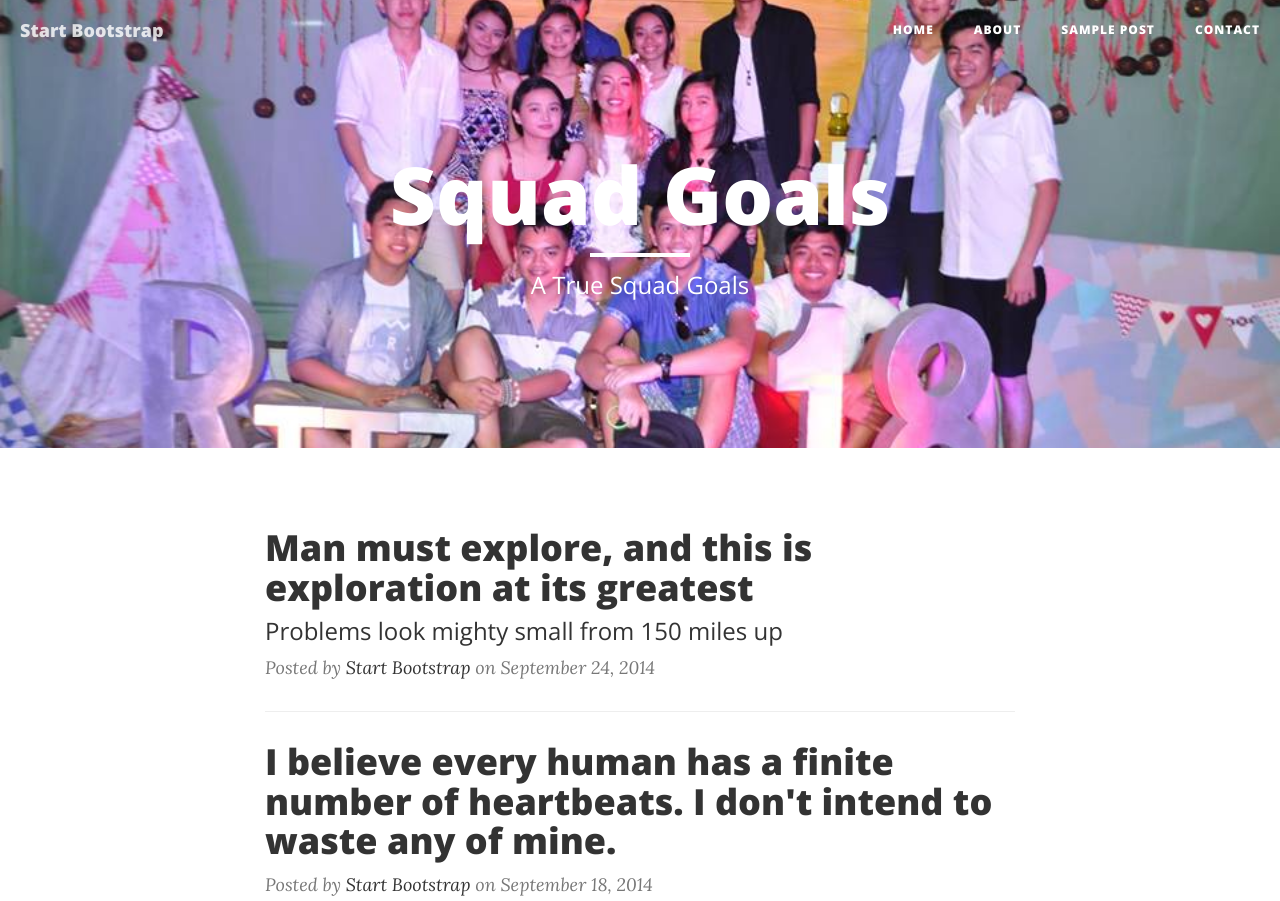
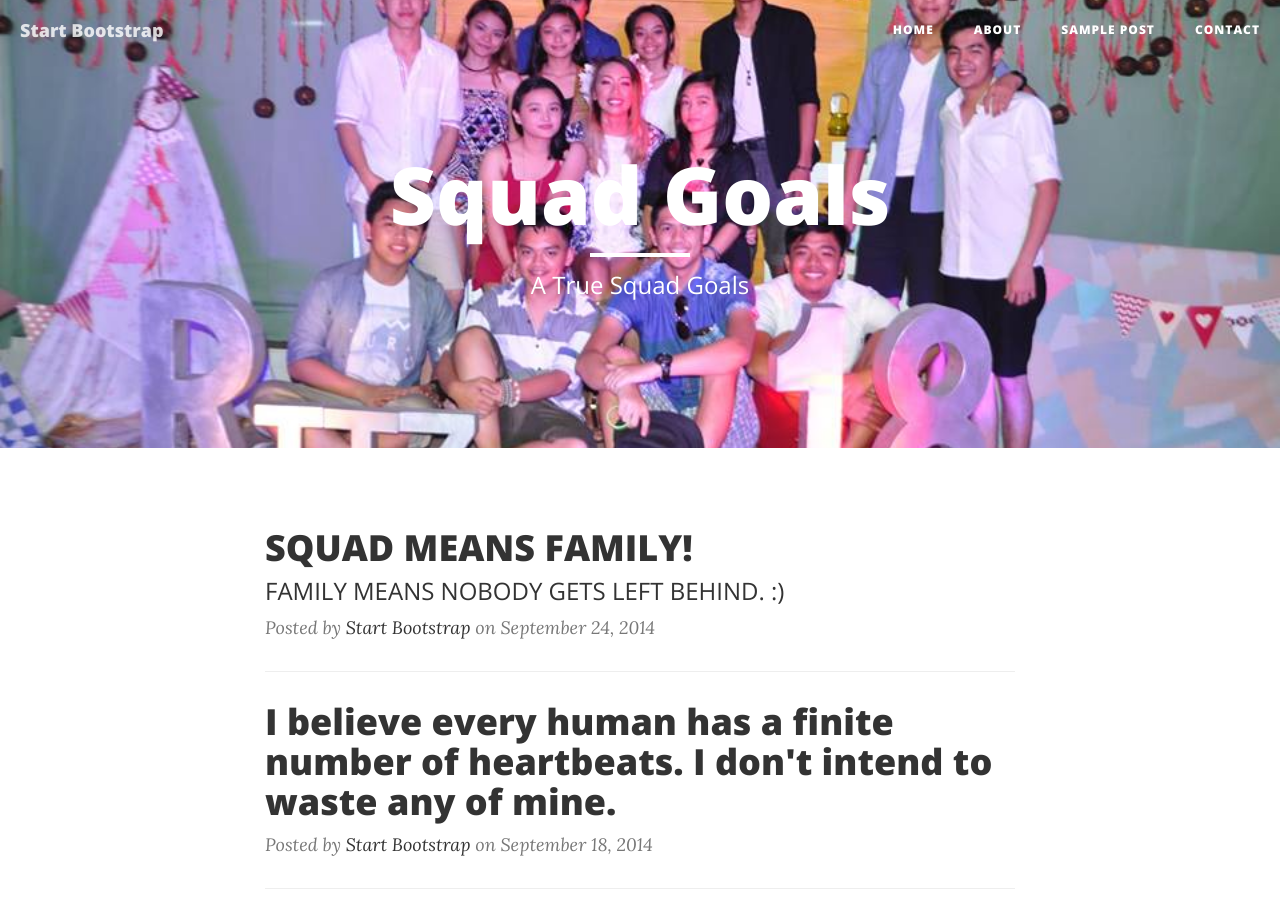
Before and after one commit to christianalambra/Blog, a website: page index.html in a window 1280 px wide. Shown: the top 901 px of the page. Drawn offline with nearby package versions, Linux system fonts and the light colour scheme.

Commit message:
Update index.html

```diff
--- a/index.html
+++ b/index.html
@@ -90,10 +90,10 @@
                 <div class="post-preview">
                     <a href="post.html">
                         <h2 class="post-title">
-                            Man must explore, and this is exploration at its greatest
+                            SQUAD MEANS FAMILY!
                         </h2>
                         <h3 class="post-subtitle">
-                            Problems look mighty small from 150 miles up
+                           FAMILY MEANS NOBODY GETS LEFT BEHIND. :)
                         </h3>
                     </a>
                     <p class="post-meta">Posted by <a href="#">Start Bootstrap</a> on September 24, 2014</p>
```
